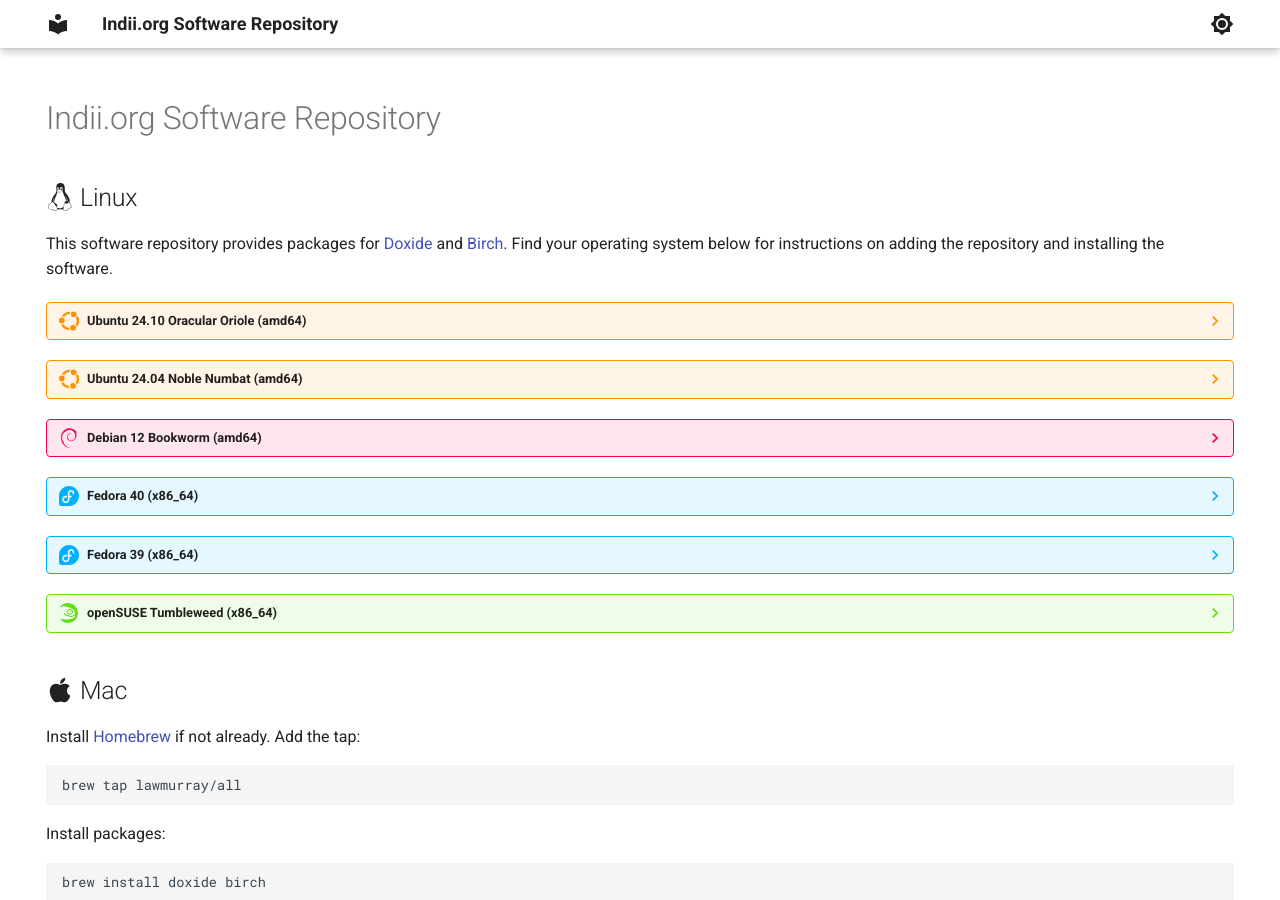
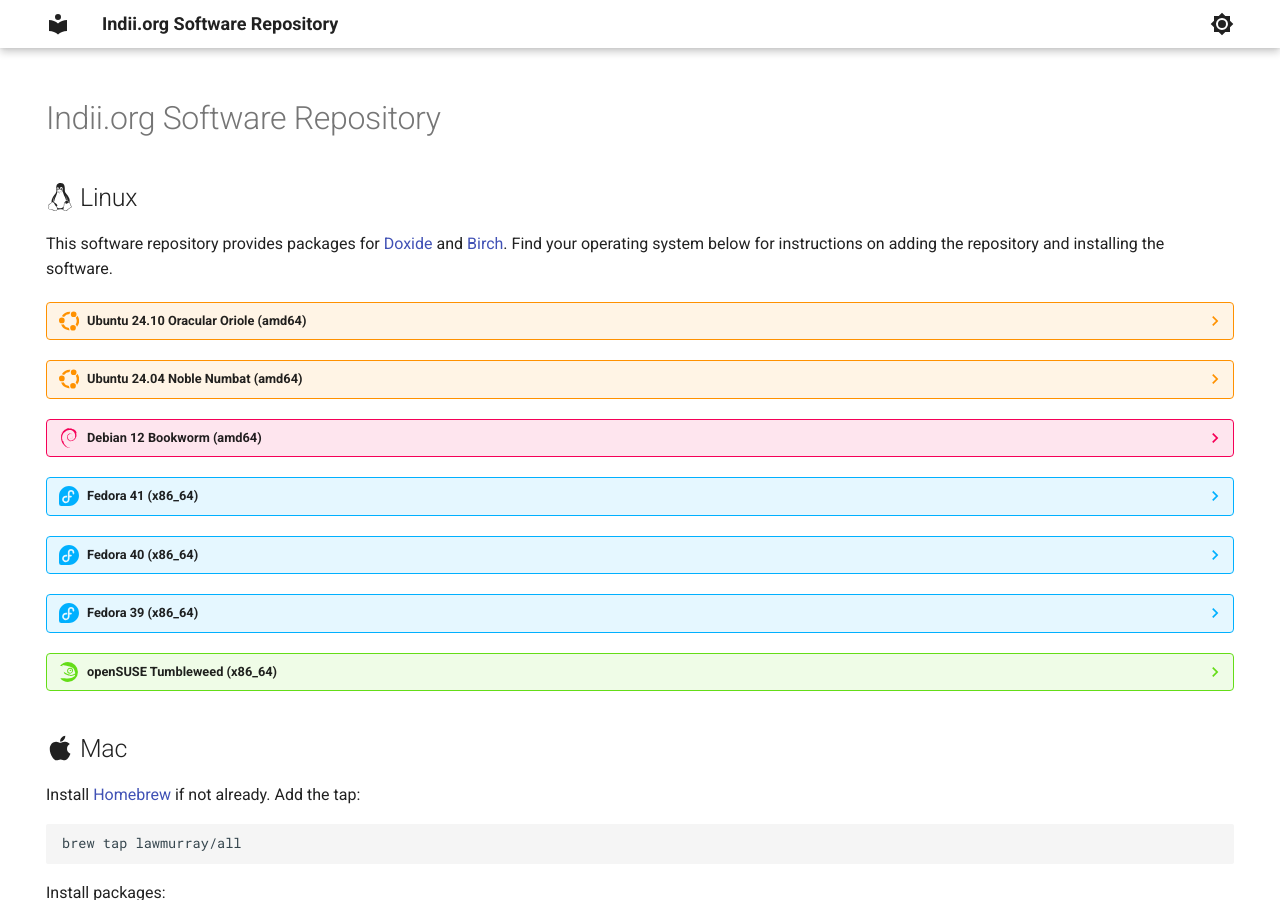
Before and after one commit to lawmurray/download.indii.org, an MkDocs documentation site: the page built from docs/index.md, in a window 1280 px wide and 900 px high. Built offline with MkDocs 1.6.1 and Material for MkDocs 9.7.7, drawn with Linux system fonts in a browser that asks for light colours.

Commit message:
Added Fedora 41.

````diff
--- a/docs/index.md
+++ b/docs/index.md
@@ -46,6 +46,17 @@
     Install packages:
     ```
     sudo apt install doxide birch
+    ```
+
+??? abstract "Fedora 41 (x86_64)"
+    Add the repository:
+    ```
+    sudo dnf config-manager --add-repo https://download.indii.org/rpm/fedora/41/indii.org.repo
+    sudo dnf update
+    ```
+    Install packages:
+    ```
+    sudo dnf install doxide birch
     ```
 
 ??? abstract "Fedora 40 (x86_64)"
````
Also changed, not shown: 1 other file.
